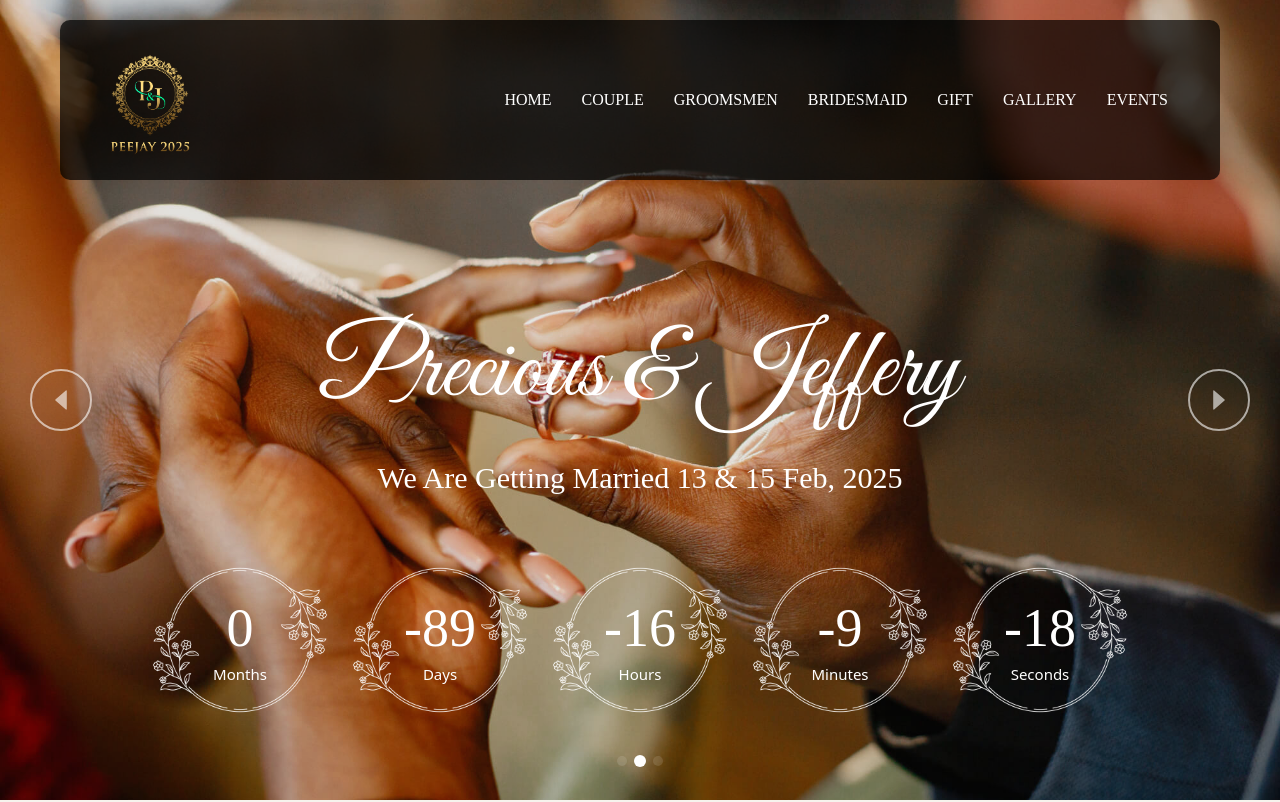
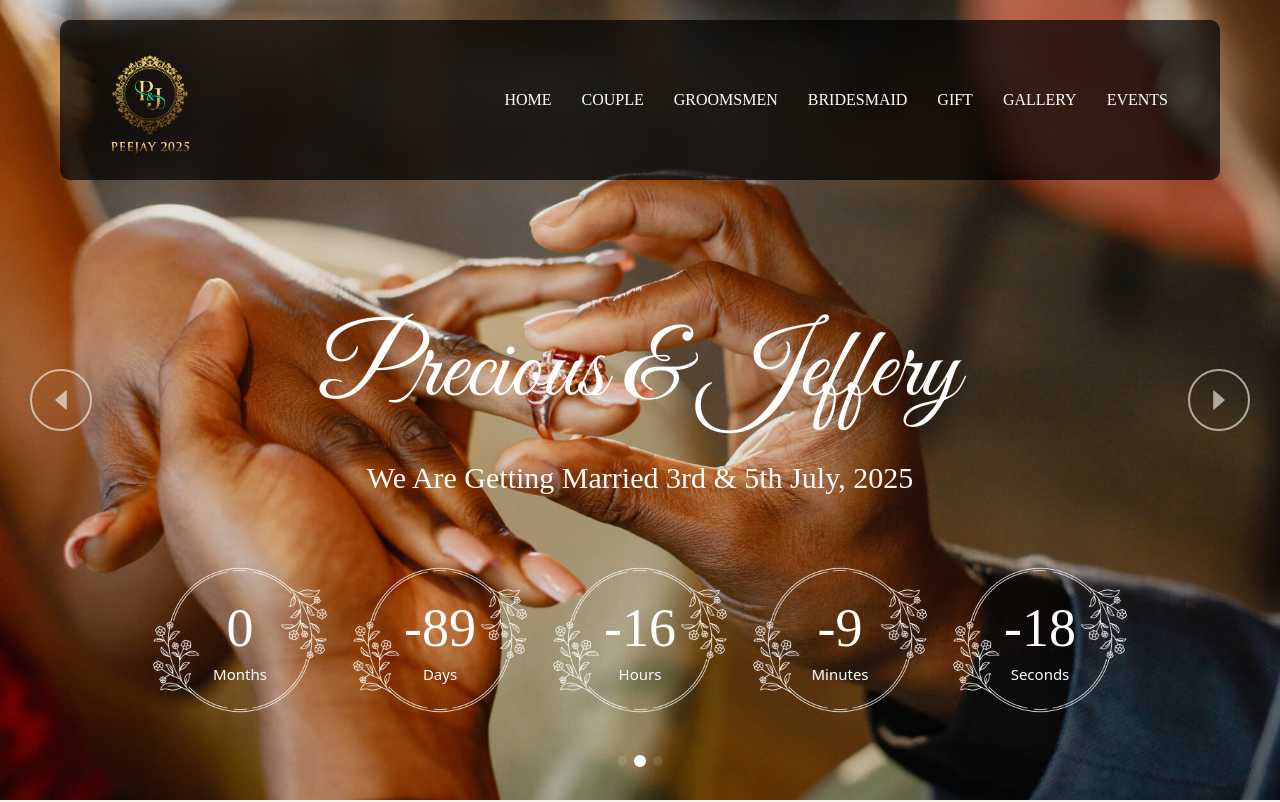
Before and after one commit to GodwinAkhidue/peejay2025, a Next.js app: page / in a window 1280 px wide. Shown: the top 802 px of the page. Built offline with nearby package versions, Linux system fonts and the light colour scheme; a web font is replaced by a local one.

Commit message:
hero edit

```diff
--- a/components/hero.tsx
+++ b/components/hero.tsx
@@ -53,7 +53,7 @@ const HeroSlider = () => {
               <div className=" w-full h-full bg-black bg-opacity-10 text-white flex flex-col items-center justify-center px-[5vw] pt-[30vh]">
                 <div className="greatvibes text-[40px] lg:text-[100px] lg:leading-tight">Precious & Jeffery</div>
                 <div className="futurapt font-medium text-[18px] lg:text-[30px] mt-[20px]">
-                  We Are Getting Married 13 & 15 Feb, 2025
+                  We Are Getting Married 3rd & 5th July, 2025
                 </div>
                 <div className="mt-[20px] lg:mt-[50px]">
                   <Timer/>
```
